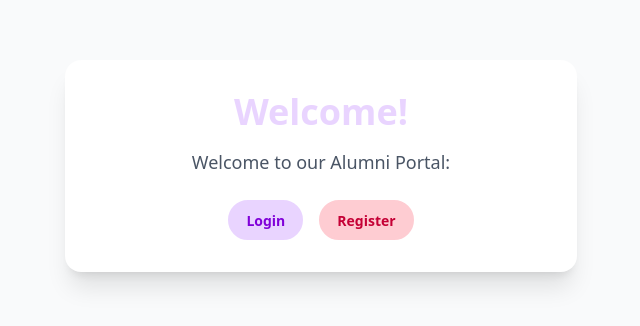
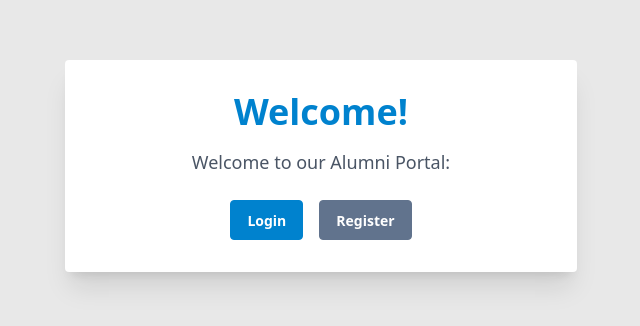
Before and after one commit to pushkar3872/Sr-Jr-connect, a React (Vite) app in the folder frontend/: page / in a window 1280 px wide. Shown: the part 234-560 px from the top of the page, without its empty margins (319-959 px from the left). Built offline with nearby package versions, Linux system fonts and the light colour scheme.

Commit message:
Shubham :- Added themes using daisy ui

```diff
--- a/frontend/index.html
+++ b/frontend/index.html
@@ -1,5 +1,5 @@
 <!doctype html>
-<html lang="en" data-theme="pastel" >
+<html lang="en" data-theme="corporate" >
 
 <head>
     <meta charset="UTF-8" />
--- a/frontend/src/index.css
+++ b/frontend/src/index.css
@@ -2,5 +2,5 @@
 @plugin "daisyui";
 
 @plugin "daisyui" {
-  themes: light --default, dark --prefersdark, retro, lofi, forest,pastel;
+  themes: light --default, dark --prefersdark, retro, lofi, forest, pastel, cupcake, corporate, dracula, swiss, bumblebee, halloween;
 }
```
